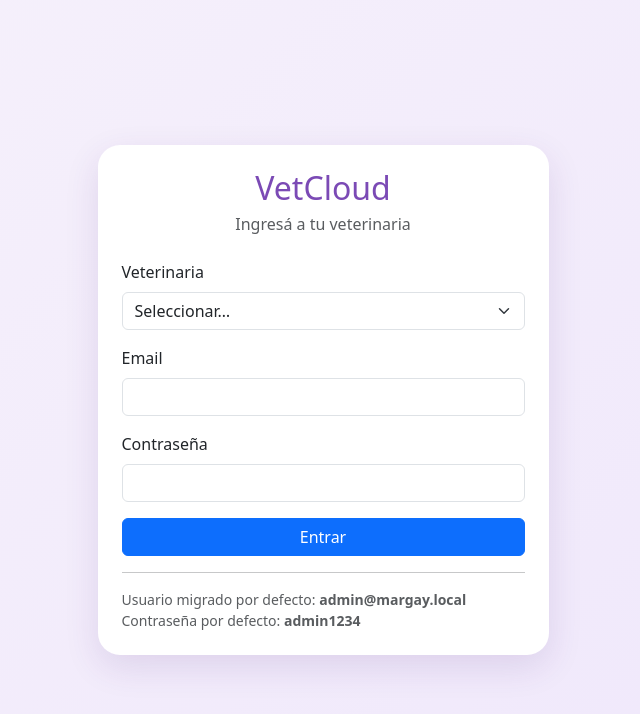
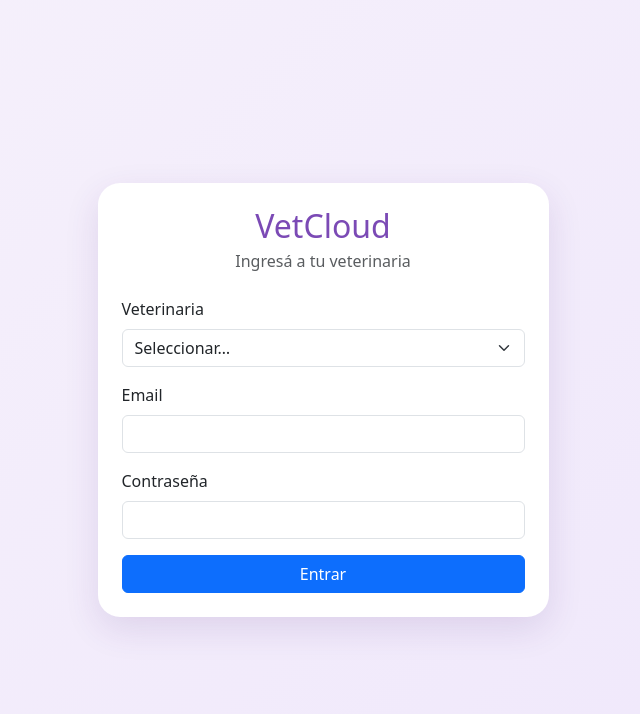
Before and after one commit to JaviPrograma/margay-saas, a Flask app: page /login in a window 1280 px wide. Shown: the top 714 px of the page, without its empty margins (317-957 px from the left). Run offline with Flask 3, Linux system fonts and the light colour scheme; data comes from the database, SQL or seed files in the repository; parts of the project's set-up code (start-up, migrations or seed data) failed here and were passed over.

Commit message:
Add files via upload

```diff
--- a/templates/login.html
+++ b/templates/login.html
@@ -20,6 +20,7 @@
           <h2 class="brand mb-1">VetCloud</h2>
           <p class="text-muted mb-0">Ingresá a tu veterinaria</p>
         </div>
+
         {% with messages = get_flashed_messages(with_categories=true) %}
           {% if messages %}
             {% for category, message in messages %}
@@ -27,6 +28,7 @@
             {% endfor %}
           {% endif %}
         {% endwith %}
+
         <form method="post">
           <div class="mb-3">
             <label class="form-label">Veterinaria</label>
@@ -37,21 +39,20 @@
               {% endfor %}
             </select>
           </div>
+
           <div class="mb-3">
             <label class="form-label">Email</label>
             <input class="form-control" type="email" name="email" required>
           </div>
+
           <div class="mb-3">
             <label class="form-label">Contraseña</label>
             <input class="form-control" type="password" name="password" required>
           </div>
+
           <button class="btn btn-primary w-100">Entrar</button>
         </form>
-        <hr>
-        <div class="small text-muted">
-          Usuario migrado por defecto: <strong>admin@margay.local</strong><br>
-          Contraseña por defecto: <strong>admin1234</strong>
-        </div>
+
       </div>
     </div>
   </div>
```
